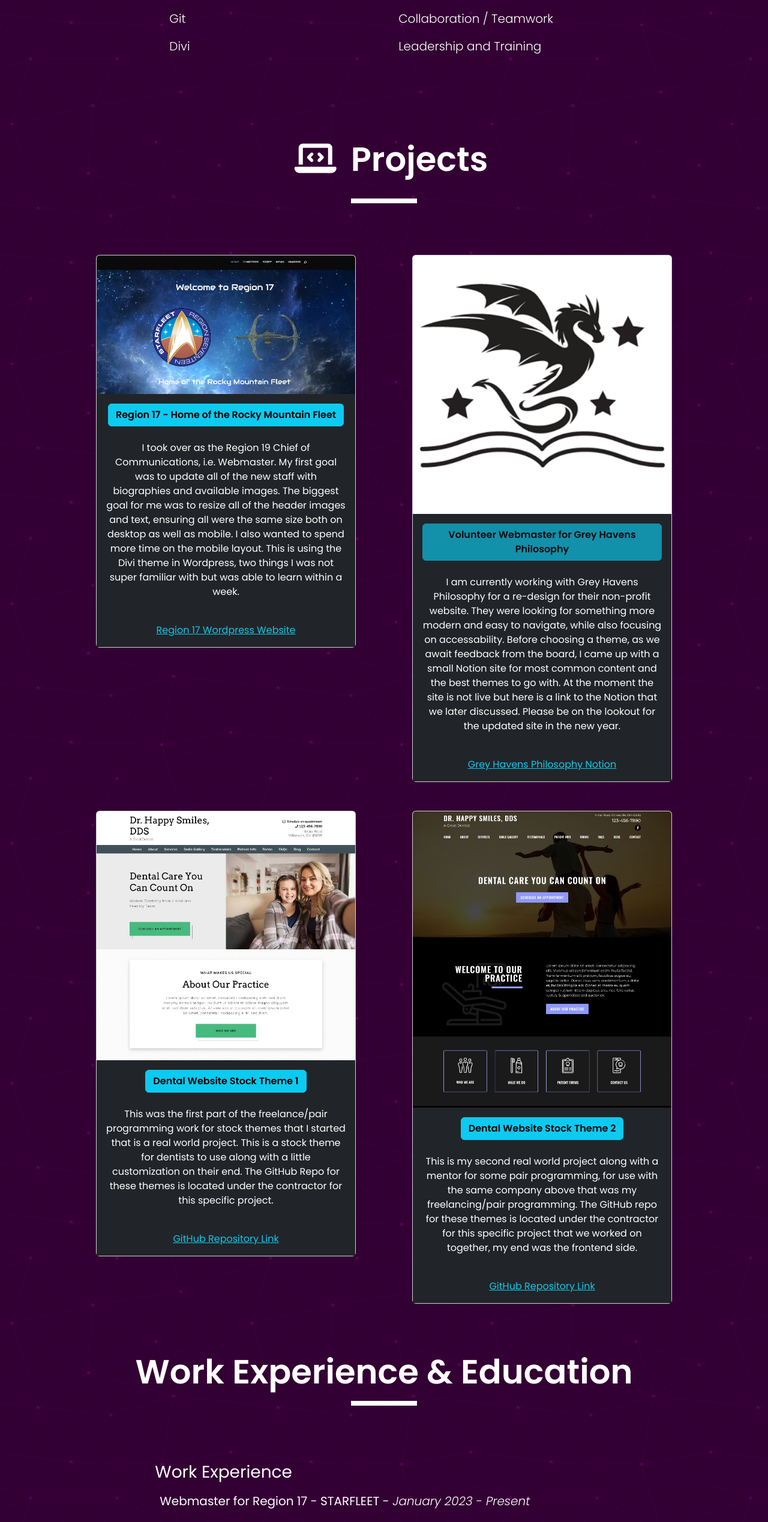
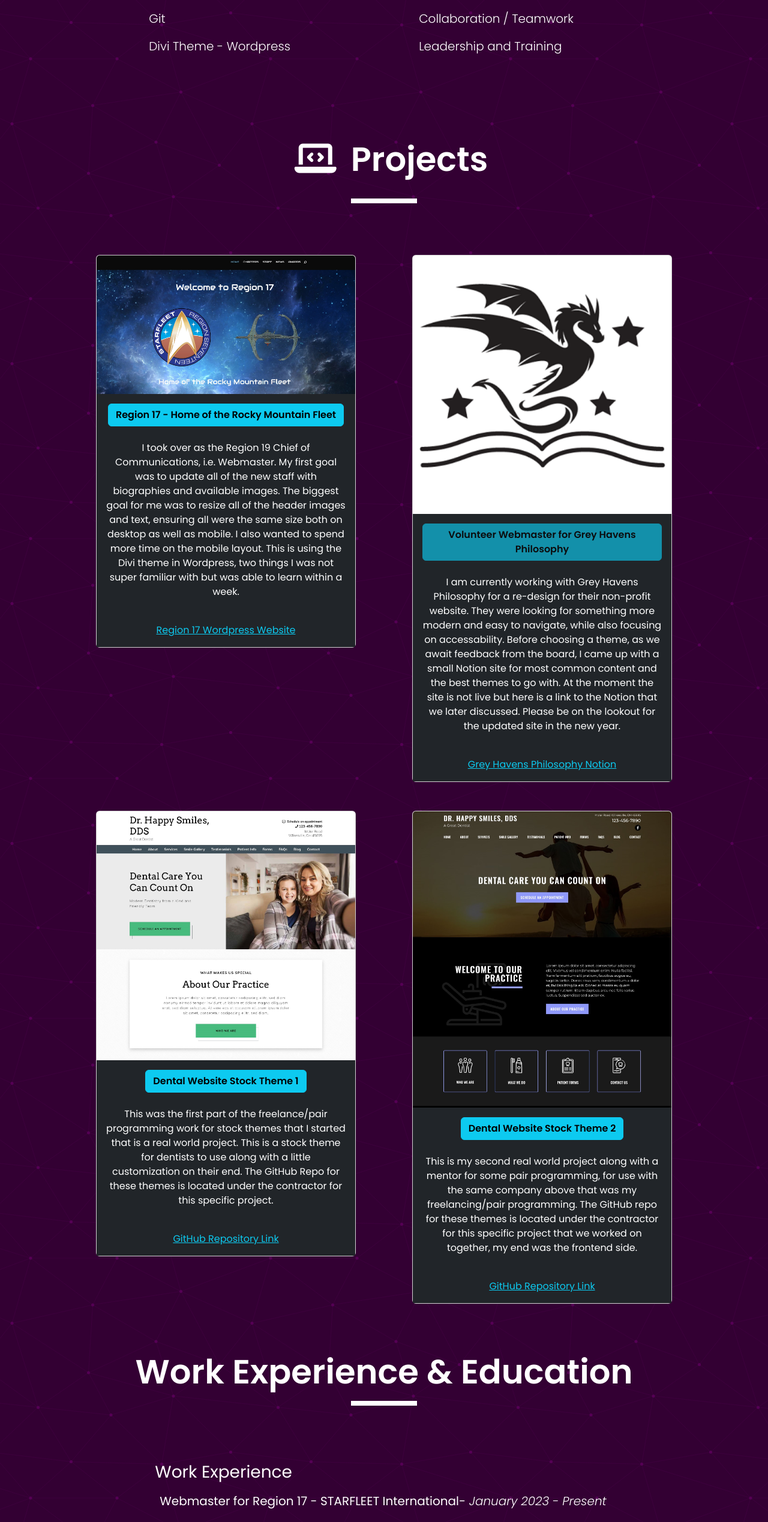
Before and after one commit to CraftyBecky/Portfolio, a website: page index.html in a window 1280 px wide. Shown: the part 2093-4631 px from the top of the page at 60% size. Drawn offline with nearby package versions, Linux system fonts and the light colour scheme.

Commit message:
Front page updates

```diff
--- a/index.html
+++ b/index.html
@@ -85,7 +85,7 @@
                             <li class="p-2">Bootstrap</li>
                             <li class="p-2">JavaScript</li>
                             <li class="p-2">Git</li>
-                            <li class="p-2">Divi</li>
+                            <li class="p-2">Divi Theme - Wordpress</li>
                         </ul>
                     </div>
                     <div class="other-skills col-6 col-md-auto m-3">
@@ -243,7 +243,7 @@
                     <div class="experience col-6 col-md-auto m-3">
                         <h3 class="section-subheadline">Work Experience</h3>
                         <ul class="list-unstyled">
-                            <li class="p-2"><strong>Webmaster for Region 17 - STARFLEET -</strong><i> January 2023 - Present</i></li>
+                            <li class="p-2"><strong>Webmaster for Region 17 - STARFLEET International-</strong><i> January 2023 - Present</i></li>
                             <li class="p-2"><strong>Volunteer Webmaster for Grey Havens Philosophy -</strong><i> October 2022 - Present</i></li>
                             <li class="p-2"><strong>Freelance Developer -</strong><i> March 2022 - Present</i></li>
                             <li class="p-2"><strong>Medical Biller -</strong><i> Amerita and Coram / CVS - 2016 - Present</i></li>
```
